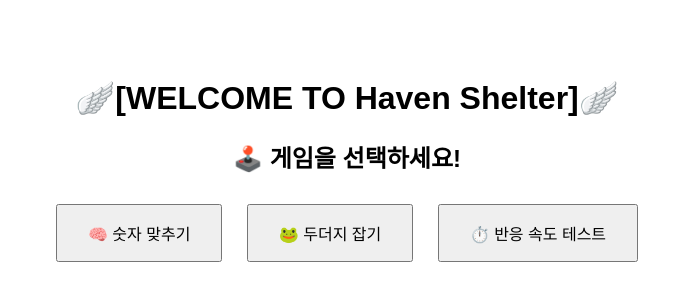
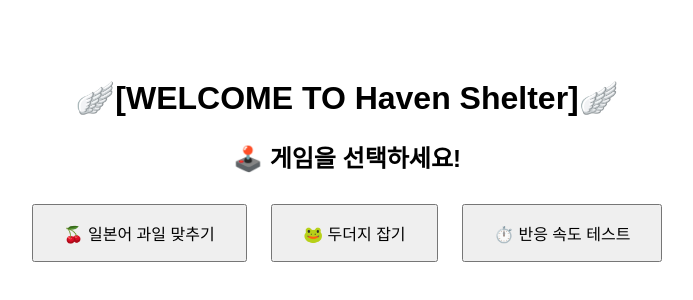
Before and after one commit to yoonhyelin/minigame, a plain HTML site: page index.html in a window 1280 px wide. Both pictures are taken after a click on the button "게임 시작". Shown: the whole page, without its empty margins (293-986 px from the left). Drawn offline with Linux system fonts and the light colour scheme.

Commit message:
Update index.html

```diff
--- a/index.html
+++ b/index.html
@@ -31,7 +31,7 @@
   <!-- 게임 선택 화면 -->
   <div id="game-selection">
     <h2>🕹️ 게임을 선택하세요!</h2>
-    <button onclick="alert('게임 1 로딩 중...')">🧠 숫자 맞추기</button>
+    <button onclick="location.href='game1.html'">🍒 일본어 과일 맞추기</button>
     <button onclick="alert('게임 2 로딩 중...')">🐸 두더지 잡기</button>
     <button onclick="alert('게임 3 로딩 중...')">⏱️ 반응 속도 테스트</button>
   </div>
```
